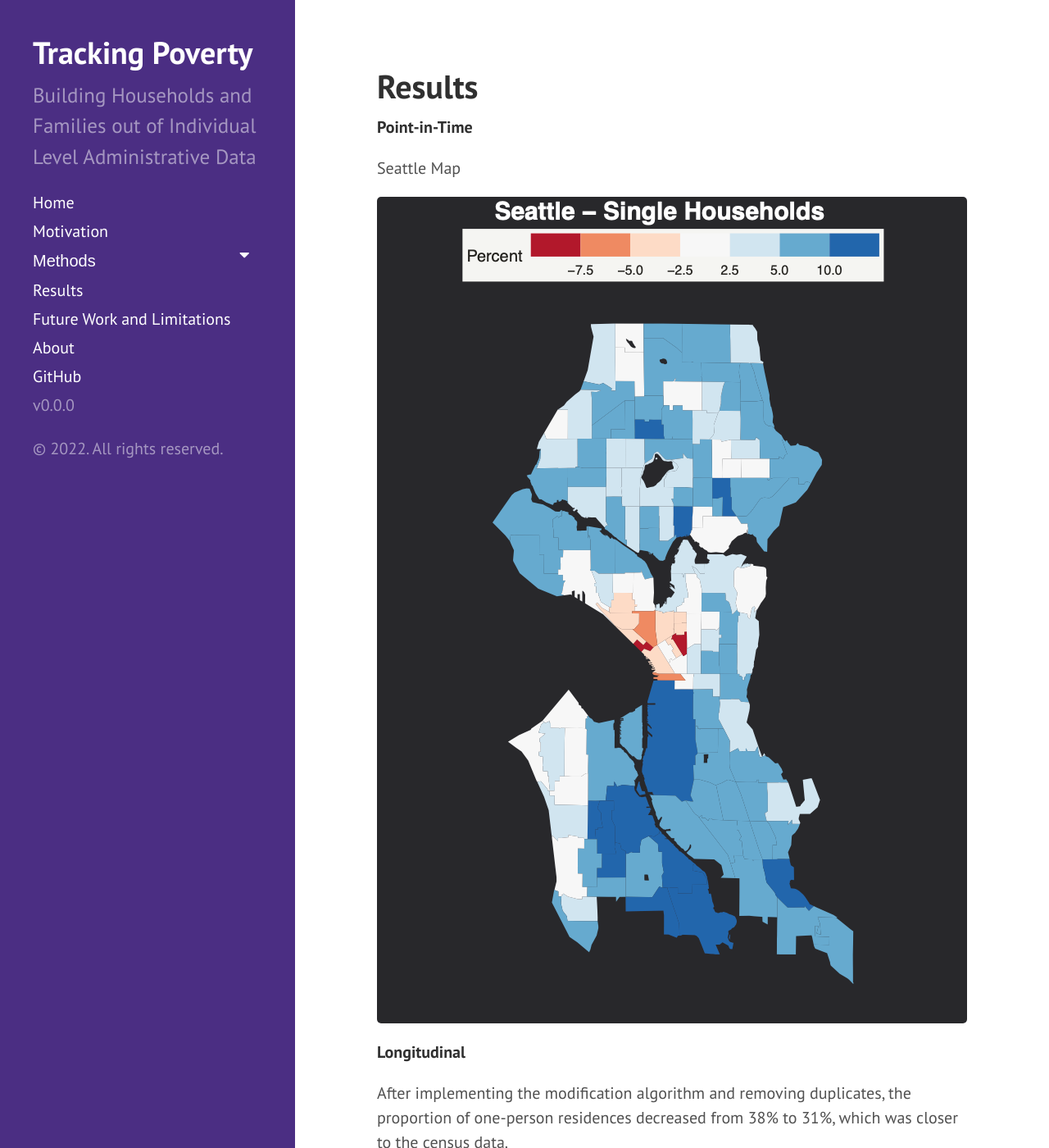
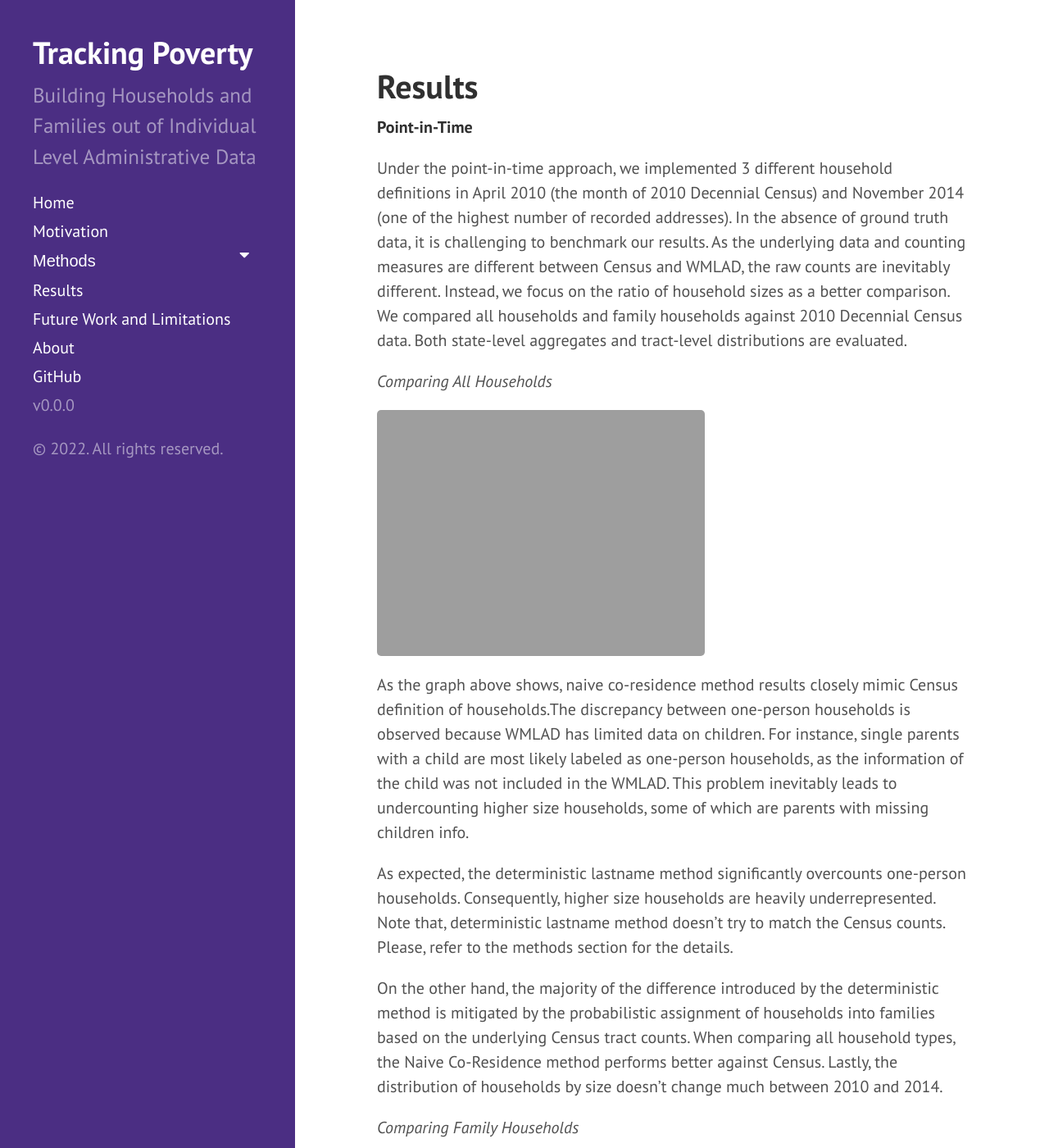
Before and after one commit to uwescience/DSSG2022-Tracking-Poverty, a Jekyll site: the page built from results.md, in a window 1280 px wide and 1400 px high. Shown: the whole window at 82% size. Built offline with Jekyll 4.4.1, drawn with Linux system fonts in a browser that asks for light colours; some of the changed text lies outside the part shown.

Commit message:
two bar plots one map

```diff
--- a/results.md
+++ b/results.md
@@ -5,9 +5,33 @@
 
 **Point-in-Time**
 
-Seattle Map
+Under the point-in-time approach, we implemented 3 different household definitions in April 2010 (the month of 2010 Decennial Census) and November 2014 (one of the highest number of recorded addresses). In the absence of ground truth data, it is challenging to benchmark our results. As the underlying data and counting measures are different between Census and WMLAD, the raw counts are inevitably different. Instead, we focus on the ratio of household sizes as a better comparison. We compared all households and family households against 2010 Decennial Census data. Both state-level aggregates and tract-level distributions are evaluated.
+
+*Comparing All Households*
+
+<img src="{{ site.url }}{{ site.baseurl }}/assets/img/pctdef.png">
+
+
+As the graph above shows, naive co-residence method results closely mimic Census definition of households.The discrepancy between one-person households is observed because WMLAD has limited data on children. For instance, single parents with a child are most likely labeled as one-person households, as the information of the child was not included in the WMLAD. This problem inevitably leads to undercounting higher size households, some of which are parents with missing children info.
+
+As expected, the deterministic lastname method significantly overcounts one-person households. Consequently, higher size households are heavily underrepresented. Note that, deterministic lastname method doesn’t try to match the Census counts. Please, refer to the methods section for the details.
+
+
+On the other hand, the majority of the difference introduced by the deterministic method is mitigated by the probabilistic assignment of households into families based on the underlying Census tract counts. When comparing all household types, the Naive Co-Residence method performs better against Census. Lastly, the distribution of households by size doesn’t change much between 2010 and 2014.
+
+*Comparing Family Households*
+
+<img src="{{ site.url }}{{ site.baseurl }}/assets/img/pctfam.png">
+
+When compared to the distribution of  Census family households, the probabilistic lastname method results in close estimates for 2-person, 6-person and 7-or-more-person households. Probabilistically assigning households into families resulted in a distribution that closely aligns with Census. However, we are overcounting 3-person households and undercounting 4-person households. Lastly, the difference between two time points is negligible here too.
+
+
+*Spatial Patterns*
 
 <img src="{{ site.url }}{{ site.baseurl }}/assets/img/seattle_hh_maps.png">
+
+The above map shows the difference between single households in WMLAD and Census 2010. The blue shades indicate the tracts where WMLAD overcounts one-person households, whereas red shades present the undercounts. The percent difference of white tracts are in the margin of error. The results show that Naive Co-Residence method overcounts single-households in most of the tracts which is due to limited data on children. However, it’s still undercounting the downtown Seattle area where single households are very common. The next section will evaluate single-person households in a longitudinal method.
+
 
 
 **Longitudinal**
```
